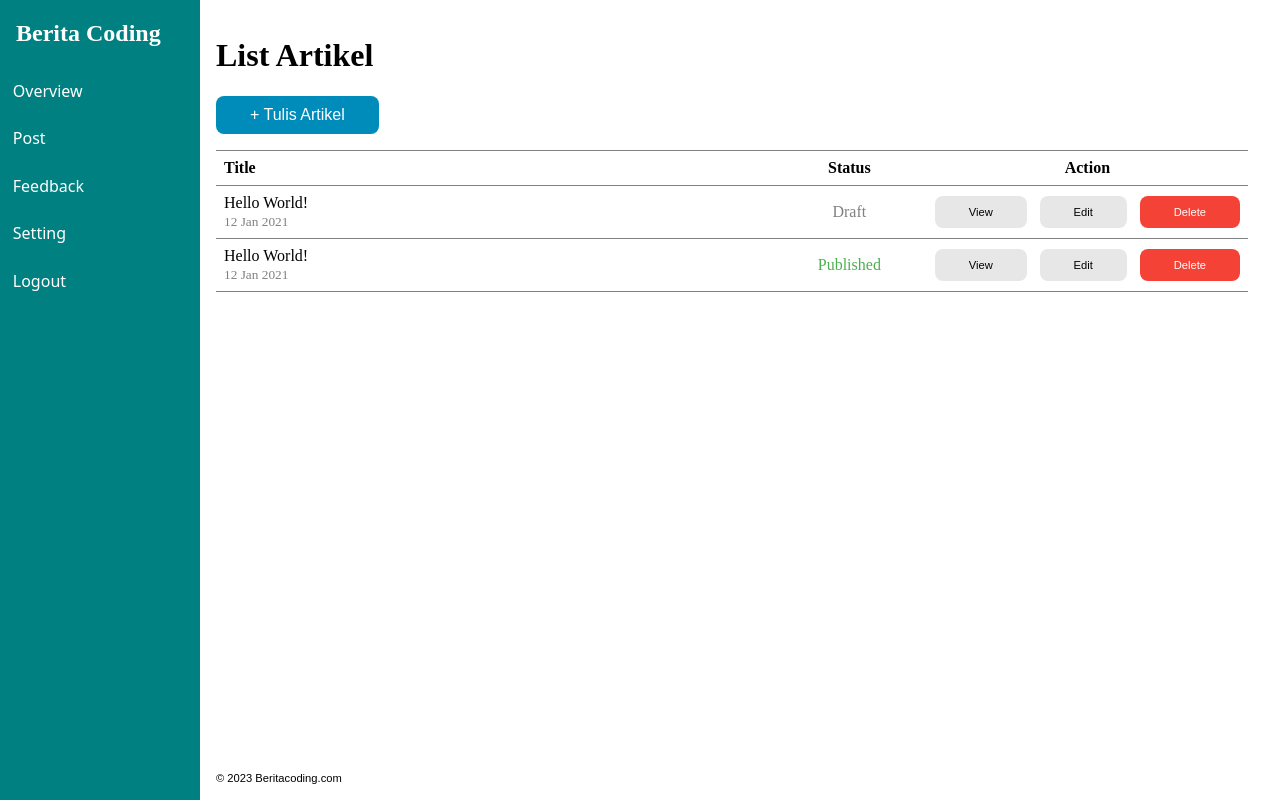
After one commit to Ridhosyawali/beritacoding, a CodeIgniter app: page /beritacoding/index.php/admin/post in a window 1280 px wide. The commit adds this page. Run offline with CodeIgniter, Linux system fonts and the light colour scheme.

Commit message:
first commit

```diff
--- a/application/config/autoload.php
+++ b/application/config/autoload.php
@@ -58,7 +58,7 @@ $autoload['packages'] = array();
 |
 |	$autoload['libraries'] = array('user_agent' => 'ua');
 */
-$autoload['libraries'] = array('database');
+$autoload['libraries'] = array('database','session');
 
 /*
 | -------------------------------------------------------------------
--- a/application/config/routes.php
+++ b/application/config/routes.php
@@ -57,3 +57,5 @@ $route['about'] = 'page/about';
 $route['contact'] = 'page/contact';
 
 $route['article/(:any)'] = 'article/show/$1';
+
+$route['admin'] = 'admin/dashboard';
--- /dev/null
+++ b/application/controllers/admin/post.php
@@ -0,0 +1,9 @@
+<?php
+
+class Post extends CI_Controller
+{
+	public function index()
+	{
+		$this->load->view('admin/post_list.php');
+	}
+}
--- a/application/views/_partials/footer.php
+++ b/application/views/_partials/footer.php
@@ -1,3 +1,3 @@
 <footer class="footer">
-	&copy; <?= Date('Y') ?> Beritacoding.com
+	&copy; <?= Date('Y') ?> Beritacoding.com Version 1.0.0
 </footer>
--- /dev/null
+++ b/application/views/admin/_partials/footer.php
@@ -0,0 +1,3 @@
+<footer class="footer">
+	&copy; <?= Date('Y') ?> Beritacoding.com
+</footer>
--- /dev/null
+++ b/application/views/admin/_partials/head.php
@@ -0,0 +1,6 @@
+<meta charset="UTF-8">
+<meta http-equiv="X-UA-Compatible" content="IE=edge">
+<meta name="viewport" content="width=device-width, initial-scale=1.0">
+<title>Admin - Beritacoding</title>
+
+<link rel="stylesheet" href="<?= base_url('assets/css/admin.css') ?>" />
--- /dev/null
+++ b/application/views/admin/_partials/side_nav.php
@@ -0,0 +1,12 @@
+<aside class="side-nav">
+	<div class="brand">
+		<h2>Berita Coding</h2>
+	</div>
+	<nav>
+		<a href="<?= site_url('admin/dashboard') ?>">Overview</a>
+		<a href="<?= site_url('admin/post') ?>">Post</a>
+		<a href="<?= site_url('admin/feedback') ?>">Feedback</a>
+		<a href="<?= site_url('admin/setting') ?>">Setting</a>
+		<a href="<?= site_url('auth/logout') ?>">Logout</a>
+	</nav>
+</aside>
--- /dev/null
+++ b/application/views/admin/post_list.php
@@ -0,0 +1,64 @@
+<!DOCTYPE html>
+<html lang="en">
+
+<head>
+	<?php $this->load->view('admin/_partials/head.php') ?>
+</head>
+
+<body>
+	<main class="main">
+		<?php $this->load->view('admin/_partials/side_nav.php') ?>
+
+		<div class="content">
+			<h1>List Artikel</h1>
+
+			<div class="toolbar">
+				<a href="#" class="button button-primary" role="button">+ Tulis Artikel</a>
+			</div>
+
+			<table class="table">
+				<thead>
+					<tr>
+						<th>Title</th>
+						<th style="width: 15%;" class="text-center">Status</th>
+						<th style="width: 25%;" class="text-center">Action</th>
+					</tr>
+				</thead>
+				<tbody>
+					<tr>
+						<td>
+							<div>Hello World!</div>
+							<div class="text-gray"><small>12 Jan 2021<small></div>
+						</td>
+						<td class="text-center text-gray">Draft</td>
+						<td>
+							<div class="action">
+								<a href="#" class="button button-small" role="button">View</a>
+								<a href="#" class="button button-small" role="button">Edit</a>
+								<a href="#" class="button button-small button-danger" role="button">Delete</a>
+							</div>
+						</td>
+					</tr>
+					<tr>
+						<td>
+							<div>Hello World!</div>
+							<div class="text-gray"><small>12 Jan 2021<small></div>
+						</td>
+						<td class="text-center text-green">Published</td>
+						<td>
+							<div class="action">
+								<a href="#" class="button button-small" role="button">View</a>
+								<a href="#" class="button button-small" role="button">Edit</a>
+								<a href="#" class="button button-small button-danger" role="button">Delete</a>
+							</div>
+						</td>
+					</tr>
+				</tbody>
+			</table>
+
+			<?php $this->load->view('admin/_partials/footer.php') ?>
+		</div>
+	</main>
+</body>
+
+</html>
--- /dev/null
+++ b/assets/css/admin.css
@@ -0,0 +1,161 @@
+body {
+	margin: 0;
+	padding: 0;
+}
+
+.main {
+	display: flex;
+}
+
+.side-nav {
+	background: teal;
+	width: 25vw;
+	max-width: 200px;
+	height: 100vh;
+}
+
+.side-nav .brand {
+	padding: 0 1rem;
+	color: white;
+}
+
+.side-nav nav {
+	display: flex;
+	flex-direction: column;
+}
+
+.side-nav nav a {
+	font-family: sans;
+	text-decoration: none;
+	color: white;
+	padding: 0.8rem;
+}
+
+.side-nav nav a:hover {
+	background-color: rgba(0, 0, 0, 0.2);
+}
+
+.content {
+	padding: 1rem;
+	padding-right: 2rem;
+	width: 100%;
+	position: static;
+}
+
+.toolbar {
+	display: flex;
+	margin: 1rem 0;
+}
+
+.table {
+	width: 100%;
+	border-collapse: collapse;
+}
+
+.table,
+th,
+td {
+	border: 1px solid grey;
+	border-left: none;
+	border-right: none;
+	padding: 0.5rem;
+	text-align: left;
+}
+
+.action {
+	display: flex;
+	justify-content: center;
+	gap: 0.8rem;
+}
+
+.footer {
+	position: absolute;
+	bottom: 1rem;
+	text-align: center;
+	font-family: sans-serif;
+	font-size: 0.7rem;
+}
+
+/* Form */
+form {
+	box-sizing: border-box;
+	padding: 0rem;
+}
+label {
+	display: inline-block;
+	margin-bottom: 0.5rem;
+}
+input, textarea {
+	display: inline-block;
+	padding: 0.5rem;
+	margin-bottom: 1rem;
+	width: 100%;
+}
+input:focus, textarea:focus {
+	outline-color: dodgerblue;
+}
+
+/* Card */
+.card {
+	border: 1px solid lightgray;
+	padding: 1rem;
+	margin: 1rem 0;
+}
+
+.card-header {
+	display: flex;
+	justify-content: space-between;
+	font-family: sans-serif;
+}
+
+/* Button */
+.button {
+	background-color: #e7e7e7;
+	border: 2px solid transparent;
+	border-radius: 8px;
+	color: black;
+	padding: 8px 32px;
+	text-align: center;
+	text-decoration: none;
+	display: inline-block;
+	font-size: 1rem;
+	font-family: sans-serif;
+}
+
+.button:hover {
+	opacity: 0.8;
+}
+
+.button:active {
+	border: 2px solid rgba(0, 0, 0, 0.5);
+}
+
+.button-success {
+	background-color: #4caf50;
+	color: white;
+}
+.button-primary {
+	background-color: #008cba;
+	color: white;
+}
+.button-danger {
+	background-color: #f44336;
+	color: white;
+}
+
+.button-small {
+	font-size: 0.7rem;
+}
+
+/* Text */
+.text-green {
+	color: #4caf50;
+}
+
+.text-gray {
+	color: grey;
+}
+
+.text-center {
+	text-align: center;
+}
```
Also changed, not shown: application/controllers/admin/Dashboard.php (added, +9 -0 lines), application/controllers/admin/feedback.php (added, +24 -0 lines), application/controllers/admin/setting.php (added, +9 -0 lines), application/models/Feedback_model.php (+15 -0 lines), application/views/admin/dashboard.php (added, +22 -0 lines), application/views/admin/feedback_list.php (added, +77 -0 lines), application/views/admin/setting.php (added, +22 -0 lines).
